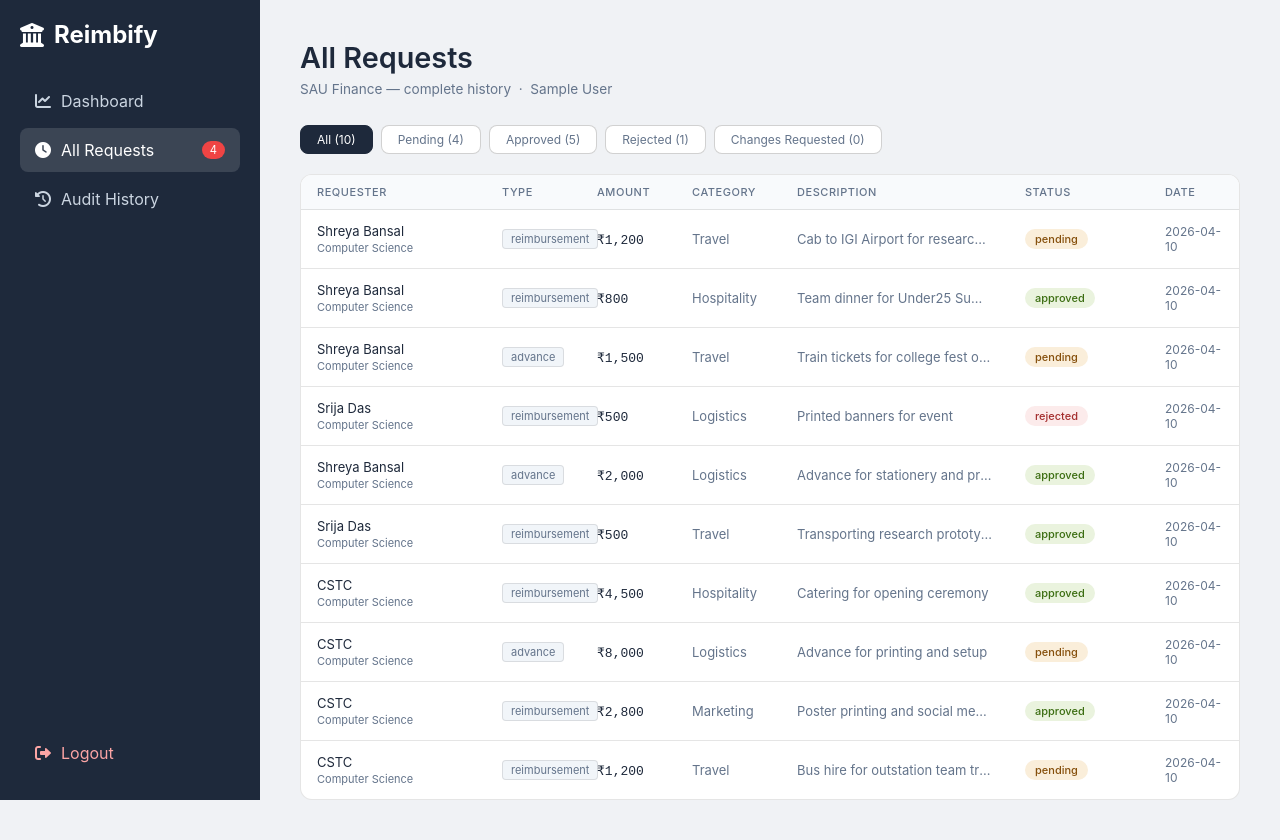
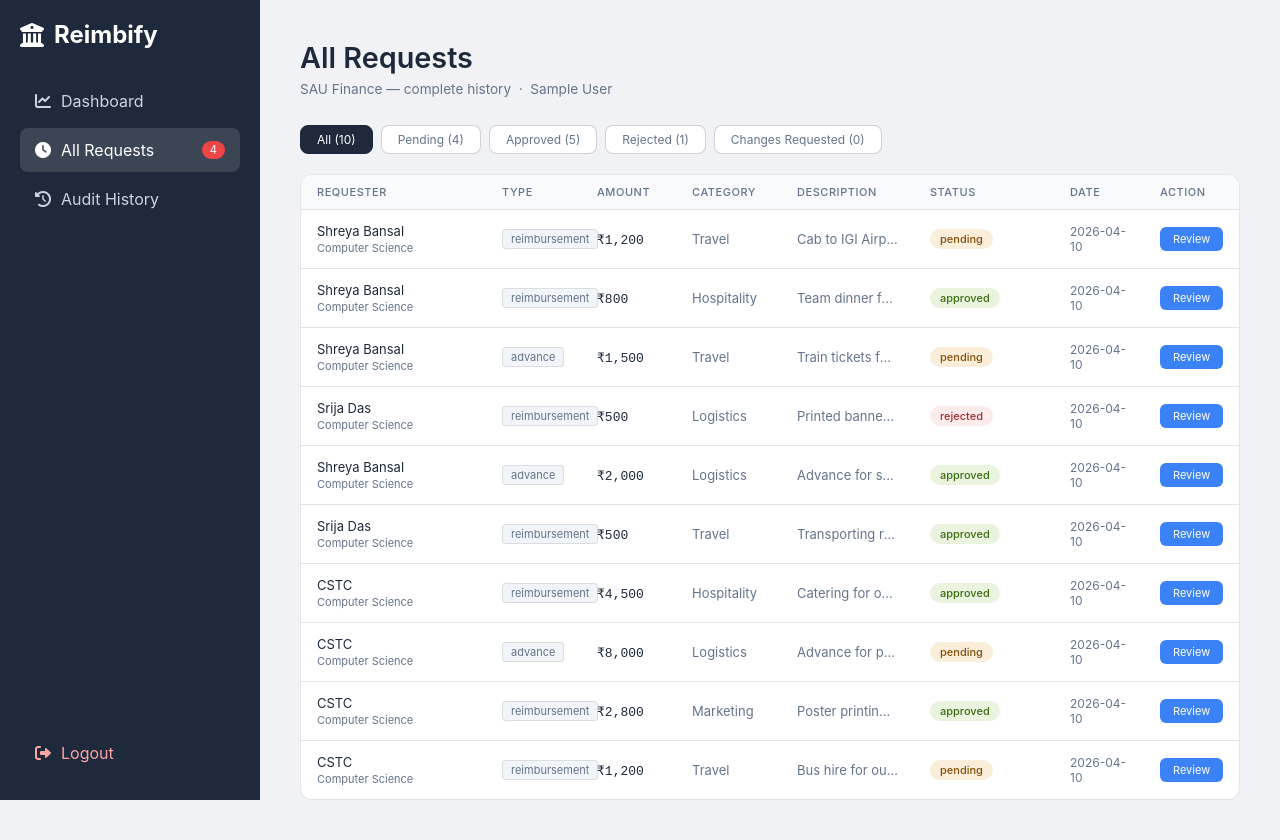
Before and after one commit to shreyabansal-sb/reimbify, a Flask app: page /admin/all-requests in a window 1280 px wide. Run offline with Flask 3, Linux system fonts and the light colour scheme; the visitor is signed in with stand-in values (Sample User, id 1); data comes from the database, SQL or seed files in the repository.

Commit message:
Update all_request.html

```diff
--- a/templates/admin/all_request.html
+++ b/templates/admin/all_request.html
@@ -1,8 +1,9 @@
+
+
 <!DOCTYPE html>
 <html lang="en">
 <head>
     <meta charset="UTF-8">
-    <meta name="viewport" content="width=device-width, initial-scale=1.0">
     <title>All Requests | Reimbify</title>
     <link rel="stylesheet" href="https://cdnjs.cloudflare.com/ajax/libs/font-awesome/6.0.0/css/all.min.css">
     <style>
@@ -41,42 +79,117 @@
         .page-header p  { font-size: 0.85rem; color: var(--text-muted); margin-top: 6px; }
 
         /* Filter bar */
-        .filter-bar { display: flex; gap: 8px; margin-bottom: 1.25rem; flex-wrap: wrap; }
+        .filter-bar {
+            display: flex;
+            gap: 8px;
+            margin-bottom: 1.25rem;
+            flex-wrap: wrap;
+        }
         .filter-btn {
-            padding: 6px 16px; font-size: 12px;
+            padding: 6px 16px;
+            font-size: 12px;
             border: 0.5px solid var(--border-medium);
             border-radius: var(--radius-md);
-            background: var(--card-bg); color: var(--text-muted);
-            cursor: pointer; font-family: inherit; transition: background 0.1s;
+            background: var(--card-bg);
+            color: var(--text-muted);
+            cursor: pointer;
+            font-family: inherit;
+            transition: background 0.1s;
         }
-        .filter-btn:hover, .filter-btn.active { background: var(--text-main); color: #fff; border-color: var(--text-main); }
+        .filter-btn:hover, .filter-btn.active {
+            background: var(--text-main);
+            color: #fff;
+            border-color: var(--text-main);
+        }
 
-        .table-wrap { background: var(--card-bg); border: 0.5px solid var(--border-light); border-radius: var(--radius-lg); overflow: hidden; }
-        table { width: 100%; border-collapse: collapse; font-size: 13px; table-layout: fixed; }
+        /* Table */
+        .table-wrap {
+            background: var(--card-bg);
+            border: 0.5px solid var(--border-light);
+            border-radius: var(--radius-lg);
+            overflow: hidden;
+        }
+        table {
+            width: 100%;
+            border-collapse: collapse;
+            font-size: 13px;
+            table-layout: fixed;
+        }
         th {
-            padding: 10px 16px; text-align: left; font-size: 11px; font-weight: 500;
-            color: var(--text-muted); text-transform: uppercase; letter-spacing: 0.05em;
-            background: #f8fafc; border-bottom: 0.5px solid var(--border-light);
+            padding: 10px 16px;
+            text-align: left;
+            font-size: 11px;
+            font-weight: 500;
+            color: var(--text-muted);
+            text-transform: uppercase;
+            letter-spacing: 0.05em;
+            background: #f8fafc;
+            border-bottom: 0.5px solid var(--border-light);
         }
-        td { padding: 13px 16px; border-bottom: 0.5px solid var(--border-light); vertical-align: middle; }
+        td {
+            padding: 13px 16px;
+            border-bottom: 0.5px solid var(--border-light);
+            vertical-align: middle;
+        }
         tr:last-child td { border-bottom: none; }
         tr:hover td { background: #fafaf8; }
 
-        .badge-status { display: inline-block; padding: 3px 10px; border-radius: 99px; font-size: 11px; font-weight: 500; }
-        .badge-status.pending  { background: #FAEEDA; color: #854F0B; }
-        .badge-status.approved { background: #EAF3DE; color: #3B6D11; }
-        .badge-status.rejected { background: #FCEBEB; color: #A32D2D; }
+        .badge-status {
+            display: inline-block;
+            padding: 3px 10px;
+            border-radius: 99px;
+            font-size: 11px;
+            font-weight: 500;
+        }
+        .badge-status.pending              { background: #FAEEDA; color: #854F0B; }
+        .badge-status.approved             { background: #EAF3DE; color: #3B6D11; }
+        .badge-status.rejected             { background: #FCEBEB; color: #A32D2D; }
         .badge-status.modification_requested { background: #EEF0FF; color: #3730A3; }
+
         .type-badge {
-            display: inline-block; padding: 2px 8px; border-radius: 4px;
-            font-size: 11px; background: #f1f5f9; color: var(--text-muted);
+            display: inline-block;
+            padding: 2px 8px;
+            border-radius: 4px;
+            font-size: 11px;
+            background: #f1f5f9;
+            color: var(--text-muted);
             border: 0.5px solid var(--border-light);
         }
 
         .user-cell { display: flex; flex-direction: column; gap: 2px; }
-        .amount { font-weight: 500; font-family: 'Courier New', monospace; font-size: 13px; }
-        .desc-cell { overflow: hidden; text-overflow: ellipsis; white-space: nowrap; color: var(--text-muted); }
-        .empty { text-align: center; padding: 3rem; color: var(--text-muted); font-size: 13px; }
+        .amount {
+            font-weight: 500;
+            font-family: 'Courier New', monospace;
+            font-size: 13px;
+        }
+        .desc-cell {
+            overflow: hidden;
+            text-overflow: ellipsis;
+            white-space: nowrap;
+            color: var(--text-muted);
+        }
+        .empty {
+            text-align: center;
+            padding: 3rem;
+            color: var(--text-muted);
+            font-size: 13px;
+        }
+
+        /* Review button */
+        .review-btn {
+            display: inline-block;
+            padding: 5px 13px;
+            font-size: 11px;
+            border-radius: 6px;
+            background: var(--primary);
+            color: #fff;
+            text-decoration: none;
+            font-family: inherit;
+            border: none;
+            cursor: pointer;
+            white-space: nowrap;
+        }
+        .review-btn:hover { background: #2563eb; }
     </style>
 </head>
 <body>
@@ -127,6 +240,7 @@
                         <th>Description</th>
                         <th style="width:140px">Status</th>
                         <th style="width:90px">Date</th>
+                        <th style="width:95px">Action</th>
                     </tr>
                 </thead>
                 <tbody id="req-body">
@@ -145,10 +259,16 @@
                             <td><div class="desc-cell" title="{{ r.description }}">{{ r.description }}</div></td>
                             <td><span class="badge-status {{ r.status }}">{{ r.status | replace('_', ' ') }}</span></td>
                             <td style="color:var(--text-muted); font-size:12px">{{ r.created_at[:10] if r.created_at else '' }}</td>
+                            <td>
+                                <a class="review-btn"
+                                   href="/admin/review?id={{ r.id }}&name={{ r.student_name | urlencode }}&type={{ r.type | urlencode }}&amount={{ r.amount }}&category={{ r.category | urlencode }}&desc={{ r.description | urlencode }}&status={{ r.status }}&proof={{ r.proof_url | default('') | urlencode }}">
+                                    Review
+                                </a>
+                            </td>
                         </tr>
                         {% endfor %}
                     {% else %}
-                        <tr><td colspan="7"><div class="empty">No requests found.</div></td></tr>
+                        <tr><td colspan="8"><div class="empty">No requests found.</div></td></tr>
                     {% endif %}
                 </tbody>
             </table>
```
Also changed, not shown: other parts of templates/admin/all_request.html (+44 -7 lines).
